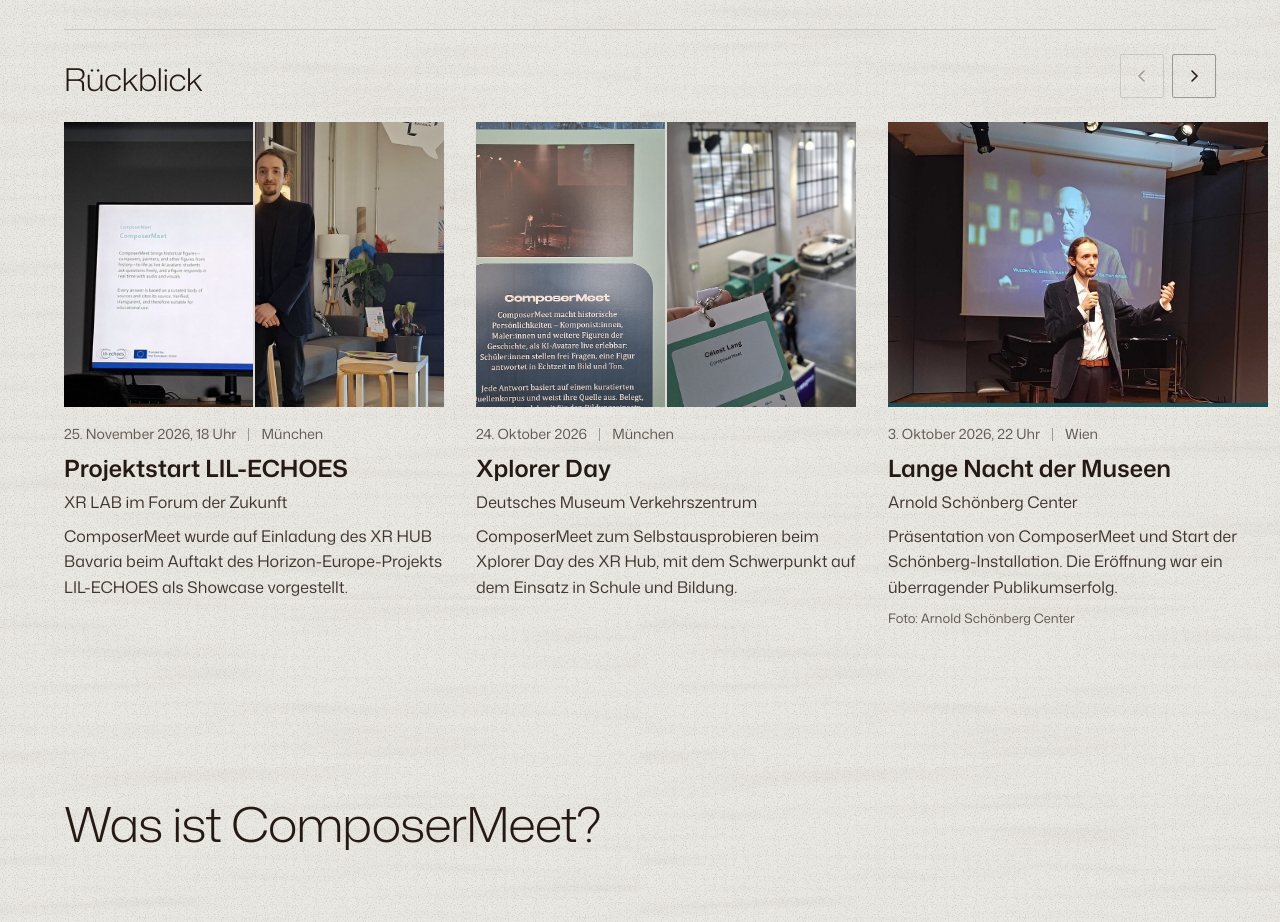
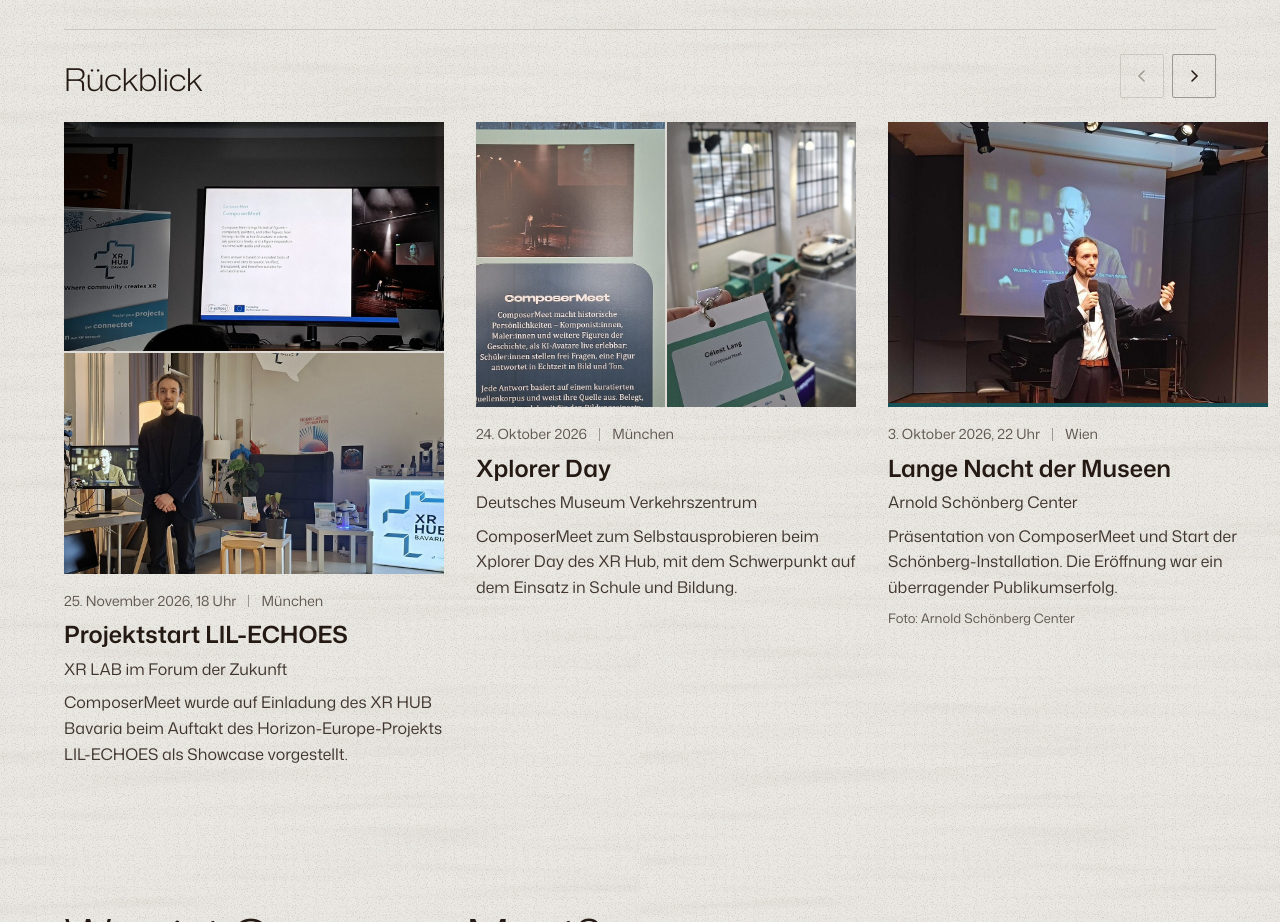
Before and after one commit to SkrjabinAI/composermeet-website, a plain HTML site: page index.html in a window 1280 px wide. Shown: the part 1960-2882 px from the top of the page. Drawn offline with Linux system fonts and the light colour scheme.

Commit message:
LIL-ECHOES-Fotos ungeschnitten untereinander zeigen
Im Zweier-Raster fielen Schönberg-Bildschirm, XR-HUB-Logos und das
Bühnenbild der Folie weg. Die Fotos stehen jetzt in voller Breite
übereinander.

Claude-Session: https://claude.ai/code/session_01S9mPhyjRt6Lbo8x2Jp1THF

```diff
--- a/index.html
+++ b/index.html
@@ -273,6 +273,8 @@ body, .site-header, .band:not(.contact), .bespoke { background-image: var(--text
 .ev-past { position: relative; display: grid; grid-auto-flow: column; grid-auto-columns: min(380px, 82%); gap: var(--gap-columns); overflow-x: auto; scroll-snap-type: x mandatory; scrollbar-width: thin; scrollbar-color: var(--color-rule-2) transparent; margin-inline-end: calc(-1 * var(--gutter)); padding-inline-end: var(--gutter); padding-bottom: var(--space-lg); overscroll-behavior-x: contain; }
 .ev-past .ev-card { scroll-snap-align: start; display: grid; gap: var(--space-md); align-content: start; }
 .ev-past .ev-media { aspect-ratio: 4 / 3; }
+.ev-past .ev-media--stack { aspect-ratio: auto; display: grid; gap: var(--space-3xs); }
+.ev-media--stack img { height: auto; }
 .js .ev-past { cursor: grab; }
 .js .ev-past.dragging { cursor: grabbing; user-select: none; }
 
@@ -632,7 +634,7 @@ html:not(.js) .seg-panel-title { display: block; grid-column: 1 / -1; font-size:
       </div>
       <div class="ev-past reveal" id="ev-past" tabindex="0" aria-label="Rückblick: vergangene Stationen">
         <article class="ev-card" data-date="2026-11-25" data-end="2026-11-25">
-          <div class="ev-media ev-media--duo"><img src="assets/lil-echoes-slide.jpg" alt="Folie der ComposerMeet-Präsentation beim Projektstart LIL-ECHOES, mit ComposerMeet-Text und Logos von LIL-ECHOES und der Europäischen Union" loading="lazy" width="1200" height="722" style="object-position: 50% 50%"><img src="assets/lil-echoes-raum.jpg" alt="Célest Lang im XR HUB Bavaria neben einem Bildschirm mit einem KI-Porträt" loading="lazy" width="1200" height="698" style="object-position: 40% 50%"></div>
+          <div class="ev-media ev-media--stack"><img src="assets/lil-echoes-slide.jpg" alt="Folie der ComposerMeet-Präsentation beim Projektstart LIL-ECHOES, mit ComposerMeet-Text, einem Bühnenbild mit KI-Avatar und den Logos von LIL-ECHOES und der Europäischen Union, links ein Banner des XR HUB Bavaria" loading="lazy" width="1200" height="722"><img src="assets/lil-echoes-raum.jpg" alt="Célest Lang im XR HUB Bavaria, links die Schönberg-Installation mit dem KI-Avatar von Arnold Schönberg auf dem Bildschirm, rechts das Logo des XR HUB Bavaria" loading="lazy" width="1200" height="698"></div>
           <div class="ev-body">
             <p class="ev-meta"><time datetime="2026-11-25T18:00">25. November 2026, 18 Uhr</time><span>München</span></p>
             <h3>Projektstart LIL-ECHOES</h3>
```
